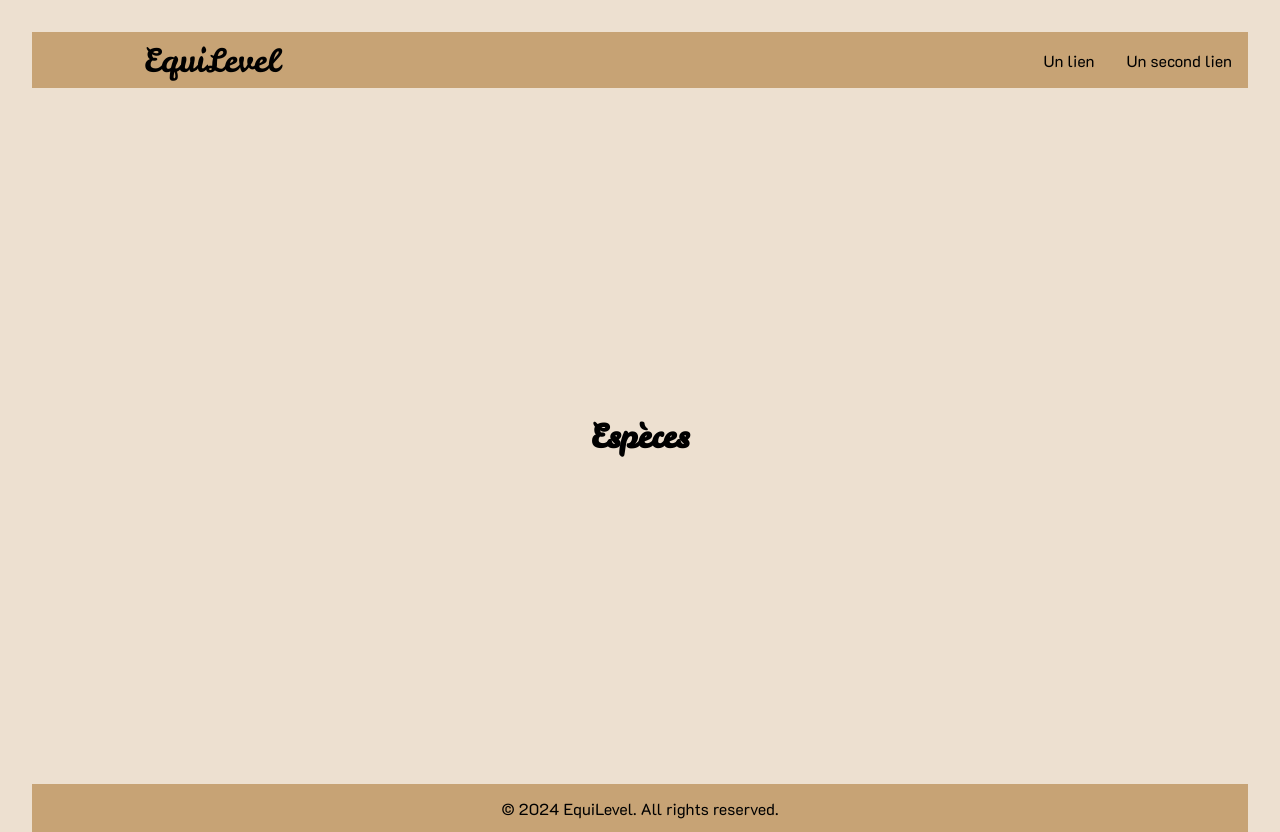
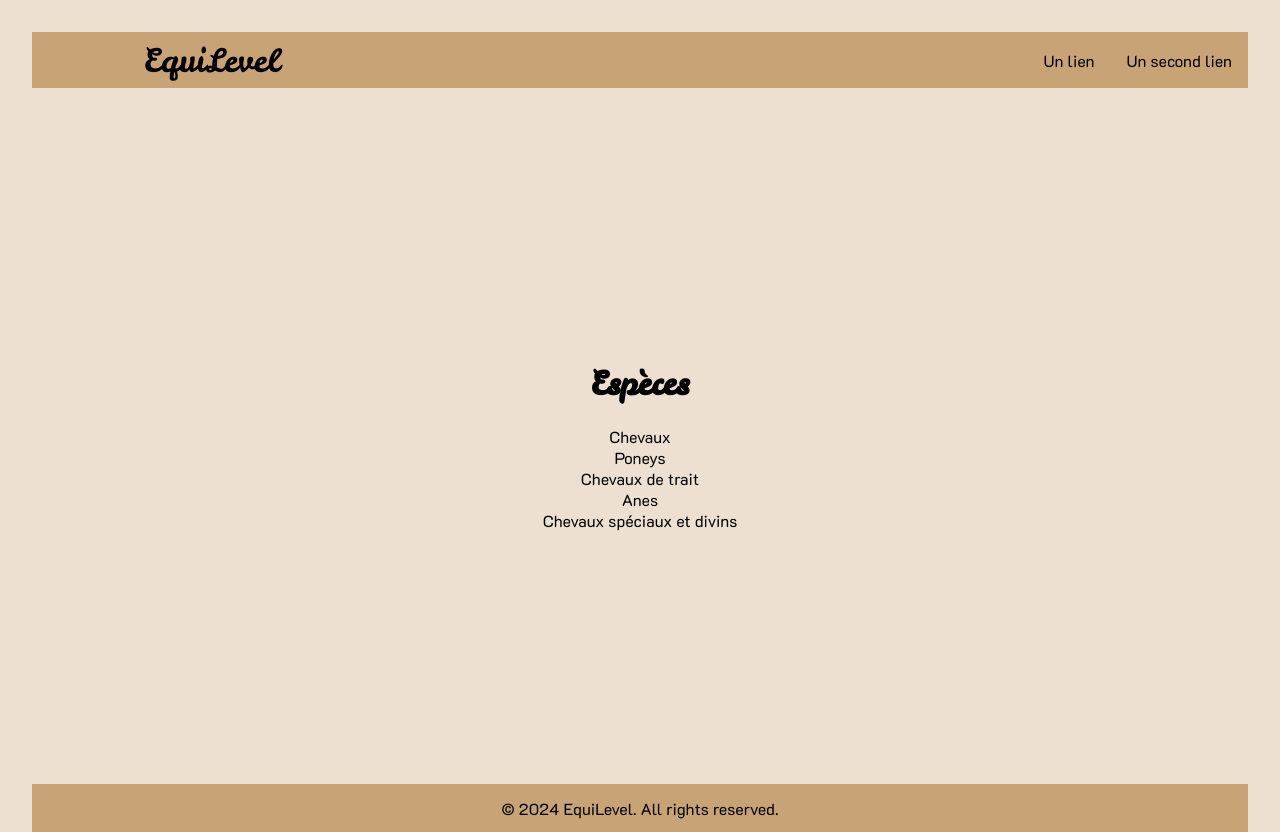
Before and after one commit to NeugdaeUju/EquiLevel_FrontEnd, a React (Vite) app: page /especes in a window 1280 px wide. Built offline with nearby package versions, Linux system fonts and the light colour scheme.

Commit message:
Création des pages Especes et des pages de chaque espèces (minimale) + logique de modal avec une modale créer (page espèces pour l'ajout d'une). Style à venir

```diff
--- a/src/App.tsx
+++ b/src/App.tsx
@@ -8,6 +8,11 @@ import SignUp from './pages/SignUp.tsx';
 import Home from './pages/Home.tsx';
 import HeadBandEdit from "./components/HeadbandEdit";
 import Especes from './pages/Especes.tsx';
+import Horses from './pages/Horses.tsx';
+import Poneys from './pages/Poneys.tsx';
+import TrailHorses from './pages/TrailHorses.tsx';
+import Donkeys from './pages/Donkeys.tsx';
+import SpecialsHorses from './pages/SpecialsHorses.tsx';
 
 function App() {
   const token = useSelector((state: RootState) => state.auth.token)
@@ -21,6 +26,11 @@ function App() {
             <Route path="/login" element={<LogIn />} />
             <Route path="/signup" element={<SignUp />} />
             <Route path="/especes" element={<Especes />} />
+            <Route path='/horses' element={<Horses/>} />
+            <Route path='/poneys' element={<Poneys/>} />
+            <Route path='/trail-horses' element={<TrailHorses/>} />
+            <Route path='/donkeys' element={<Donkeys/>} />
+            <Route path='/special-horses' element={<SpecialsHorses/>} />
           </Routes>
         </Layout>
       </BrowserRouter>
--- /dev/null
+++ b/src/assets/scss/modaleRaces.scss
@@ -0,0 +1,48 @@
+@use 'variables';
+
+.modal-overlay {
+  position: fixed;
+  inset: 0;
+  background: rgba(0, 0, 0, 0.6);
+  display: flex;
+  align-items: center;
+  justify-content: center;
+  z-index: 1000;
+}
+
+.modal {
+  background: white;
+  width: 90%;
+  max-width: 500px;
+  border-radius: 8px;
+  padding: 1.5rem;
+  animation: fadeIn 0.2s ease;
+}
+
+.modal-header {
+  display: flex;
+  justify-content: space-between;
+  align-items: center;
+}
+
+.modal-close {
+  background: none;
+  border: none;
+  font-size: 1.5rem;
+  cursor: pointer;
+}
+
+.modal-content {
+  margin-top: 1rem;
+}
+
+@keyframes fadeIn {
+  from {
+    opacity: 0;
+    transform: scale(0.95);
+  }
+  to {
+    opacity: 1;
+    transform: scale(1);
+  }
+}
--- /dev/null
+++ b/src/components/EspecesForm.tsx
@@ -0,0 +1,24 @@
+import React, { useState } from 'react';
+
+function EspecesForm() {
+    const [especeName, setEspeceName] = useState('')
+    const handleSubmit = (e: React.FormEvent) => {
+        e.preventDefault();
+        console.log('Vous avez créer une especes :', especeName)
+    }
+
+    return (
+        <form onSubmit={handleSubmit}>
+            <label htmlFor='especeName'>Nom de l'espèce</label>
+            <input type='text'
+                   value={especeName}
+                   id='especeName'
+                   onChange={(e) => setEspeceName(e.target.value)}
+                   required
+                   placeholder='ex : Akhal Téké'/>
+            <button type='submit'>Valider</button>
+        </form>
+    )
+}
+
+export default EspecesForm
--- /dev/null
+++ b/src/components/Modal.tsx
@@ -0,0 +1,33 @@
+import React from 'react';
+import { FaXmark } from "react-icons/fa6";
+import '../assets/scss/modaleRaces.scss';
+
+type ModalProps = {
+    isOpen: boolean;
+    onClose: () => void;
+    title?: string;
+    children: React.ReactNode
+};
+
+const ModalRaces: React.FC<ModalProps> = ({isOpen, onClose, title, children}) => {
+    if (!isOpen) return null;
+
+    return (
+        <div className='modal-overlay' onClick={onClose}>
+            <div className="mdoal" onClick={(e) => e.stopPropagation}>
+                <div className='modal-header'>
+                    {title && <h2>{title}</h2>}
+                    <button className="modal-colse" onClick={onClose}>
+                        <FaXmark/>
+                    </button>
+                </div>
+
+                <div className='modal-content'>
+                    {children}
+                </div>
+            </div>
+        </div>
+    )
+}
+
+export default ModalRaces
--- /dev/null
+++ b/src/pages/Donkeys.tsx
@@ -0,0 +1,7 @@
+function Donkeys() {
+    return (
+        <h1>Anes</h1>
+    )
+}
+
+export default Donkeys;
--- a/src/pages/Especes.tsx
+++ b/src/pages/Especes.tsx
@@ -1,7 +1,52 @@
+import { useSelector } from 'react-redux';
+import { useState} from 'react';
+import Modal from '../components/Modal.tsx';
+import EspecesForm from '../components/EspecesForm.tsx';
+import type { RootState} from '../store/store.ts'
+
+// import ModalRaces from '../components/ModalRaces.tsx';
+import { Link } from 'react-router-dom'
+
 function Especes() {
+    const token = useSelector((state: RootState) => state.auth.token)
+    const [isModalOpen, setIsModalOpen] = useState(false);
+
     return(
-        <div>
-            <h1>Espèces</h1>
+        <div className='container'>
+            <div className='hero'>
+                <h1>Espèces</h1>
+                { token &&
+                    <button onClick={() => setIsModalOpen(true)}> Ajouter une espèces </button>}
+                    <Modal
+                        isOpen={isModalOpen}
+                        onClose={() => setIsModalOpen(false)}
+                        title='Ajouter une espèces'>
+                            <EspecesForm/>
+                    </Modal>
+            </div>
+            <div className='especes-list'>
+                <article className='espace-list_especes'>
+                    <Link to='/horses'>Chevaux</Link>
+                </article>
+
+                <article className='espace-list_especes'>
+                    <Link to='/poneys'>Poneys</Link>
+                </article>
+
+                <article className='espace-list_especes'>
+                    <Link to='/trail-horses'>Chevaux de trait</Link>
+                </article>
+
+                <article className='espace-list_especes'>
+                    <Link to='/donkeys'>Anes</Link>
+                </article>
+
+                <article className='espace-list_especes'>
+                    <Link to='/special-horses'>Chevaux spéciaux et divins</Link>
+                </article>
+
+            </div>
+
         </div>
     )
 }
--- /dev/null
+++ b/src/pages/Horses.tsx
@@ -0,0 +1,7 @@
+function Horses() {
+    return (
+        <h1>Chevaux</h1>
+    )
+}
+
+export default Horses;
--- /dev/null
+++ b/src/pages/Poneys.tsx
@@ -0,0 +1,7 @@
+function Poneys() {
+    return (
+        <h1>Poneys</h1>
+    )
+}
+
+export default Poneys;
--- /dev/null
+++ b/src/pages/SpecialsHorses.tsx
@@ -0,0 +1,7 @@
+function SpecialsHorses() {
+    return (
+        <h1>Chevaux spéciaux et divins</h1>
+    )
+}
+
+export default SpecialsHorses;
--- /dev/null
+++ b/src/pages/TrailHorses.tsx
@@ -0,0 +1,7 @@
+function TrailHorses() {
+    return (
+        <h1>Chevaux de trait</h1>
+    )
+}
+
+export default TrailHorses;
```
